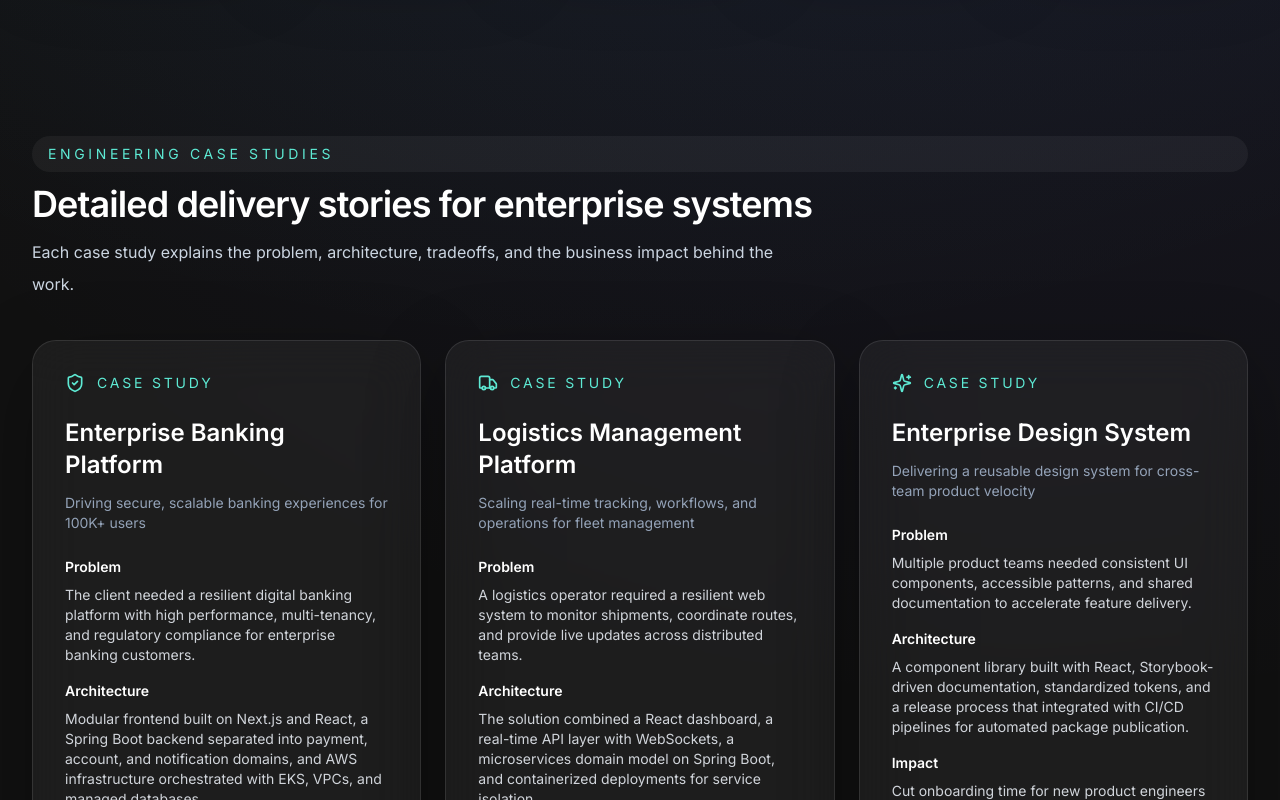
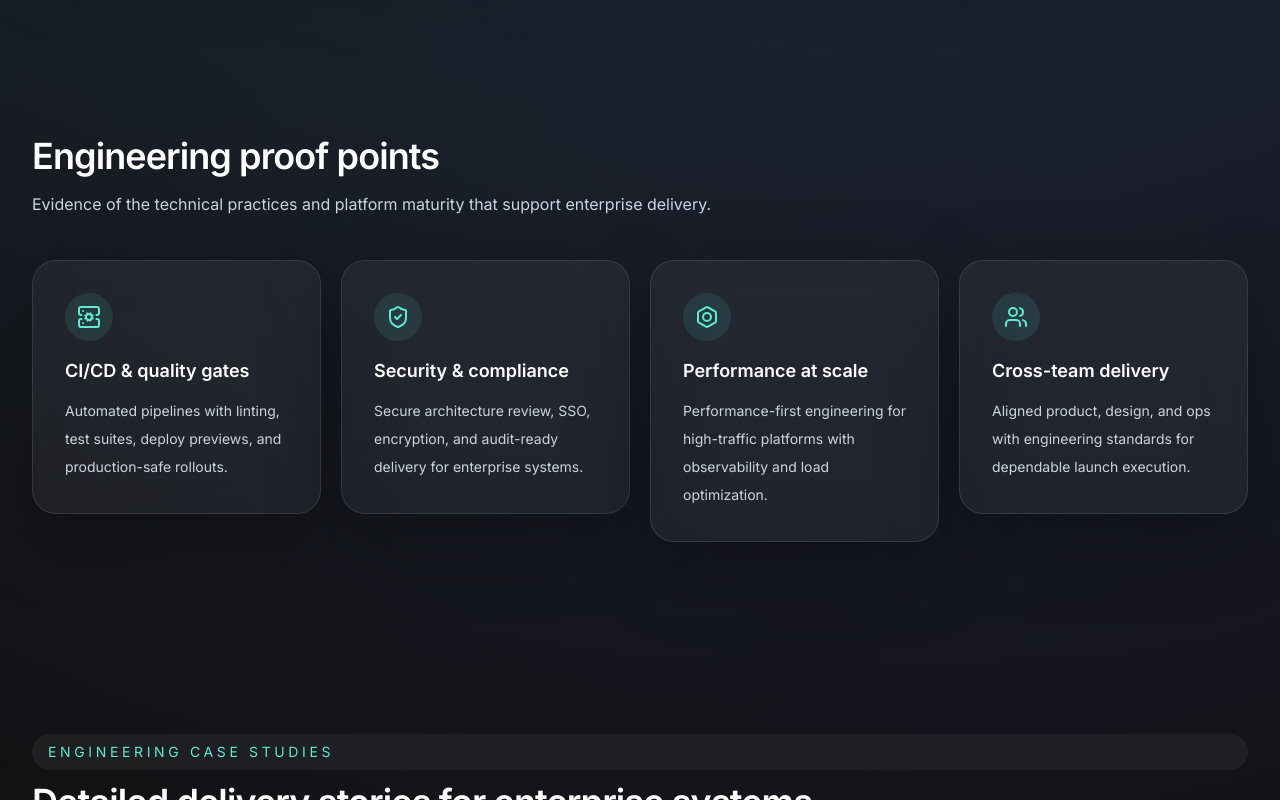
Before and after one commit to seyi-adeoti/portfolio, a Next.js app: page / in a window 1280 px wide. Shown: the part 1400-2200 px from the top of the page. Built offline with nearby package versions, Linux system fonts and the light colour scheme.

Commit message:
feat: add proof points, process steps, and why hire me sections to Home page

```diff
--- a/app/page.tsx
+++ b/app/page.tsx
@@ -1,8 +1,8 @@
 'use client';
 
-import { ArrowUpRight, ExternalLink, Github, Linkedin, Mail } from 'lucide-react';
+import { ArrowUpRight, Github, Linkedin, Mail } from 'lucide-react';
 import { motion } from 'framer-motion';
-import { Button, LinkButton } from '../components/ui/button';
+import { LinkButton } from '../components/ui/button';
 import { Card } from '../components/ui/card';
 import { Section } from '../components/ui/section';
 import { SectionHeading } from '../components/ui/heading';
@@ -14,9 +14,13 @@ import {
   githubProjects,
   heroBadges,
   leadershipItems,
+  lookingFor,
   metrics,
   navItems,
+  processSteps,
+  proofPoints,
   testimonials,
+  whyHireMe,
 } from '../lib/data';
 
 const reveal = { hidden: { opacity: 0, y: 24 }, visible: { opacity: 1, y: 0 } };
@@ -106,6 +110,30 @@ export default function Home() {
           </div>
         </Section>
 
+        <Section id="proof-points" className="space-y-10">
+          <div className="space-y-3">
+            <SectionHeading>Engineering proof points</SectionHeading>
+            <p className="section-subtitle">
+              Evidence of the technical practices and platform maturity that support enterprise delivery.
+            </p>
+          </div>
+          <div className="grid gap-5 md:grid-cols-2 xl:grid-cols-4">
+            {proofPoints.map((point) => (
+              <motion.div key={point.title} whileHover={{ y: -4 }} className="transition">
+                <Card className="space-y-4 p-6">
+                  <div className="flex h-12 w-12 items-center justify-center rounded-3xl bg-accent/10 text-accent">
+                    <point.icon className="h-6 w-6" />
+                  </div>
+                  <div>
+                    <h3 className="text-lg font-semibold text-white">{point.title}</h3>
+                    <p className="mt-3 text-sm leading-7 text-slate-300">{point.description}</p>
+                  </div>
+                </Card>
+              </motion.div>
+            ))}
+          </div>
+        </Section>
+
         <Section id="case-studies" className="space-y-10">
           <div className="space-y-3">
             <div className="rounded-full bg-white/5 px-4 py-2 text-sm uppercase tracking-[0.26em] text-accent">Engineering case studies</div>
@@ -146,6 +174,13 @@ export default function Home() {
                     Lessons learned: {caseStudy.lessons}
                   </p>
                 </div>
+                <div className="mt-4 flex flex-wrap gap-2">
+                  {caseStudy.technologies.map((tech) => (
+                    <Tag key={tech} className="bg-white/5 text-slate-300">
+                      {tech}
+                    </Tag>
+                  ))}
+                </div>
               </Card>
             ))}
           </div>
@@ -164,6 +199,30 @@ export default function Home() {
                 <h3 className="text-xl font-semibold text-white">{item.title}</h3>
                 <p className="text-sm leading-7 text-slate-300">{item.description}</p>
               </Card>
+            ))}
+          </div>
+        </Section>
+
+        <Section id="process" className="space-y-10">
+          <div className="space-y-3">
+            <SectionHeading>How I work</SectionHeading>
+            <p className="section-subtitle">
+              A practical delivery rhythm for enterprise engineering, from discovery through operations.
+            </p>
+          </div>
+          <div className="grid gap-5 md:grid-cols-2 xl:grid-cols-4">
+            {processSteps.map((step) => (
+              <motion.div key={step.title} whileHover={{ y: -4 }} className="transition">
+                <Card className="space-y-4 p-6">
+                  <div className="flex h-12 w-12 items-center justify-center rounded-3xl bg-white/5 text-accent">
+                    <step.icon className="h-6 w-6" />
+                  </div>
+                  <div>
+                    <h3 className="text-lg font-semibold text-white">{step.title}</h3>
+                    <p className="mt-3 text-sm leading-7 text-slate-300">{step.description}</p>
+                  </div>
+                </Card>
+              </motion.div>
             ))}
           </div>
         </Section>
@@ -239,12 +298,29 @@ export default function Home() {
               <LinkButton href="#contact">Let’s talk</LinkButton>
             </div>
             <div className="mt-6 grid gap-4 sm:grid-cols-2 lg:grid-cols-4">
-              {['Relocation', 'Visa sponsorship', 'Remote', 'Hybrid'].map((item) => (
+              {lookingFor.map((item) => (
                 <div key={item} className="rounded-3xl border border-white/10 bg-white/5 p-4 text-sm text-slate-300">
                   {item}
                 </div>
               ))}
             </div>
+          </div>
+        </Section>
+
+        <Section id="why-hire" className="space-y-10">
+          <div className="space-y-3">
+            <SectionHeading>Why hire me?</SectionHeading>
+            <p className="section-subtitle">
+              This is the leadership, delivery, and relocation-ready capability that makes a senior engineering hire worth the commitment.
+            </p>
+          </div>
+          <div className="grid gap-5 md:grid-cols-3">
+            {whyHireMe.map((item) => (
+              <Card key={item.title} className="space-y-4 p-6">
+                <h3 className="text-lg font-semibold text-white">{item.title}</h3>
+                <p className="text-sm leading-7 text-slate-300">{item.text}</p>
+              </Card>
+            ))}
           </div>
         </Section>
 
--- a/lib/data.ts
+++ b/lib/data.ts
@@ -1,4 +1,4 @@
-import { ArrowUpRight, ShieldCheck, Sparkles, Truck } from 'lucide-react';
+import { ArrowUpRight, Bolt, Layers, ServerCog, ShieldCheck, Sparkles, Truck, Users } from 'lucide-react';
 
 export const navItems = [
   { label: 'Case Studies', href: '#case-studies' },
@@ -16,6 +16,74 @@ export const metrics = [
   { value: '5+', label: 'Years Experience' },
   { value: '90%', label: 'Test Coverage' },
   { value: '15+', label: 'API Integrations' },
+];
+
+export const proofPoints = [
+  {
+    title: 'CI/CD & quality gates',
+    description: 'Automated pipelines with linting, test suites, deploy previews, and production-safe rollouts.',
+    icon: ServerCog,
+  },
+  {
+    title: 'Security & compliance',
+    description: 'Secure architecture review, SSO, encryption, and audit-ready delivery for enterprise systems.',
+    icon: ShieldCheck,
+  },
+  {
+    title: 'Performance at scale',
+    description: 'Performance-first engineering for high-traffic platforms with observability and load optimization.',
+    icon: Bolt,
+  },
+  {
+    title: 'Cross-team delivery',
+    description: 'Aligned product, design, and ops with engineering standards for dependable launch execution.',
+    icon: Users,
+  },
+];
+
+export const processSteps = [
+  {
+    title: 'Discovery & alignment',
+    description: 'Align product outcomes, risk tolerance, and business value before choosing the architecture path.',
+    icon: Layers,
+  },
+  {
+    title: 'Architecture & planning',
+    description: 'Define service boundaries, frontend patterns, and quality guardrails for scalable delivery.',
+    icon: ServerCog,
+  },
+  {
+    title: 'Build & validation',
+    description: 'Ship iteratively with strong testing, code reviews, and performance verification at each milestone.',
+    icon: ShieldCheck,
+  },
+  {
+    title: 'Operate & improve',
+    description: 'Embed observability, CI/CD, and feedback loops to keep systems resilient under real usage.',
+    icon: Bolt,
+  },
+];
+
+export const whyHireMe = [
+  {
+    title: 'Enterprise-scale execution',
+    text: 'Delivering production systems with robust performance, compliance, and operational reliability.',
+  },
+  {
+    title: 'Leadership beyond code',
+    text: 'Leading architecture decisions, mentoring engineers, and coordinating cross-functional delivery.',
+  },
+  {
+    title: 'Relocation-ready and global',
+    text: 'Experienced with distributed teams and open to relocation, visa sponsorship, and hybrid workflows.',
+  },
+];
+
+export const lookingFor = [
+  'Senior engineering roles',
+  'Relocation & visa sponsorship',
+  'Remote / hybrid collaboration',
+  'Product-led enterprise teams',
 ];
 
 export const caseStudies = [
```
